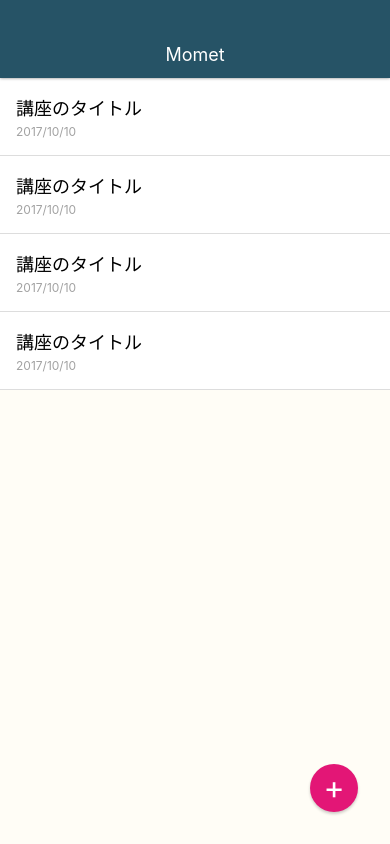
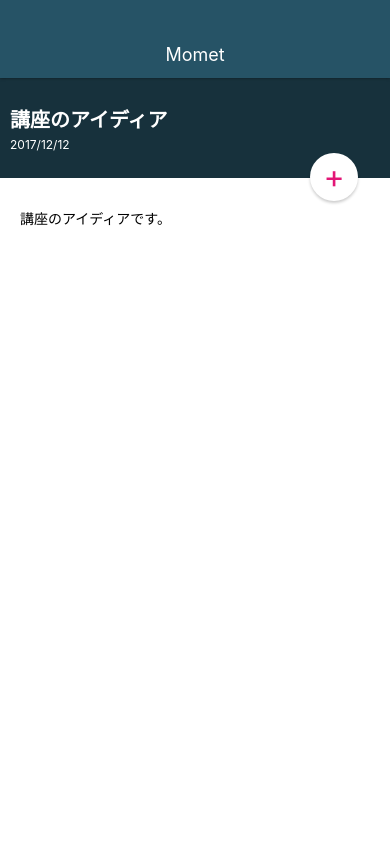
Before and after one commit to akinogu/memoApp, a React Native app: screen / in a window 390 px wide. Built offline with nearby package versions, Linux system fonts and the light colour scheme.

Commit message:
Applied memodeitail style

```diff
--- a/App.js
+++ b/App.js
@@ -2,13 +2,14 @@
 import { StyleSheet, View } from 'react-native';
 import Appbar from './src/components/Appbar';
 import MemoListScreen from './src/screens/MemoListScreen';
+import MemoDetailScreen from './src/screens/MemoDetailScreen';
 
 export default class App extends React.Component {
   render() {
     return (
       <View style={styles.container}>
         <Appbar />
-        <MemoListScreen />
+        <MemoDetailScreen />
       </View>
     );
   }
--- a/src/elements/CircleButton.js
+++ b/src/elements/CircleButton.js
@@ -3,9 +3,18 @@
 
 export default class CircleButton extends React.Component {
   render() {
+    const { style, color} = this.props;
+
+    let bgColor = '#E31676';
+    let textColor = '#fff';
+
+    if (color === 'white') {
+      bgColor = '#fff';
+      textColor = '#E31676';
+    }
     return (
-      <View style={styles.circleButton}>
-        <Text style={styles.circleButtonTitle}>
+      <View style={[styles.circleButton, style, { backgroundColor: bgColor }]}>
+        <Text style={[styles.circleButtonTitle, { color: textColor }]}>
           {this.props.children}
         </Text>
       </View>
@@ -20,7 +29,6 @@
     right: 32,
     width: 48,
     height: 48,
-    backgroundColor: '#E31676',
     borderRadius: 24,
     justifyContent: 'center',
     alignItems: 'center',
@@ -32,6 +40,5 @@
   circleButtonTitle: {
     fontSize: 32,
     lineHeight: 32,
-    color: '#ffffff',
   },
 });
--- /dev/null
+++ b/src/screens/MemoDetailScreen.js
@@ -0,0 +1,56 @@
+import React from 'react';
+import { StyleSheet, Text, View } from 'react-native';
+import CircleButton from '../elements/CircleButton';
+
+export default class MemoDetailScreen extends React.Component {
+  render() {
+    return (
+      <View style={styles.container}>
+        <View style={styles.memoHeader}>
+          <Text style={styles.memoHeaderTitle}>講座のアイディア</Text>
+          <Text style={styles.memoHeaderDate}>2017/12/12</Text>
+        </View>
+
+        <View style={styles.memoContent}>
+          <Text>講座のアイディアです。</Text>
+        </View>
+        <CircleButton color="white" style={styles.editButton}>+</CircleButton>
+
+      </View>
+    );
+  }
+}
+
+const styles = StyleSheet.create({
+  container: {
+    flex: 1,
+    width: '100%',
+  },
+  memoHeader: {
+    height: 100,
+    backgroundColor: '#17313C',
+    justifyContent: 'center',
+    padding: 10,
+  },
+  memoHeaderTitle: {
+    fontSize: 20,
+    fontWeight: 'bold',
+    color: '#fff',
+    marginBottom: 4,
+  },
+  memoHeaderDate: {
+    color: '#fff',
+    fontSize: 12,
+  },
+  memoContent: {
+    paddingTop: 30,
+    paddingRight: 20,
+    paddingLeft: 20,
+    paddingBottom: 20,
+    backgroundColor: '#fff',
+    flex: 1,
+  },
+  editButton: {
+    top: 75,
+  },
+});
```
